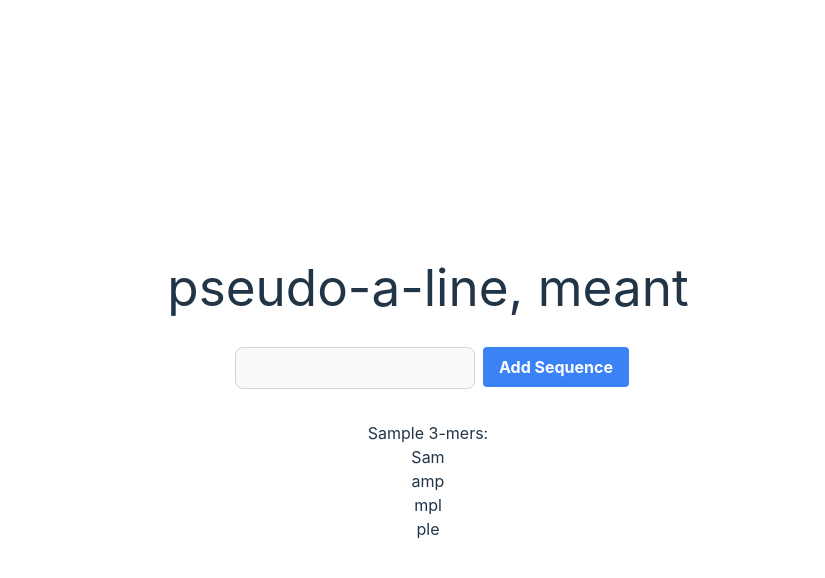
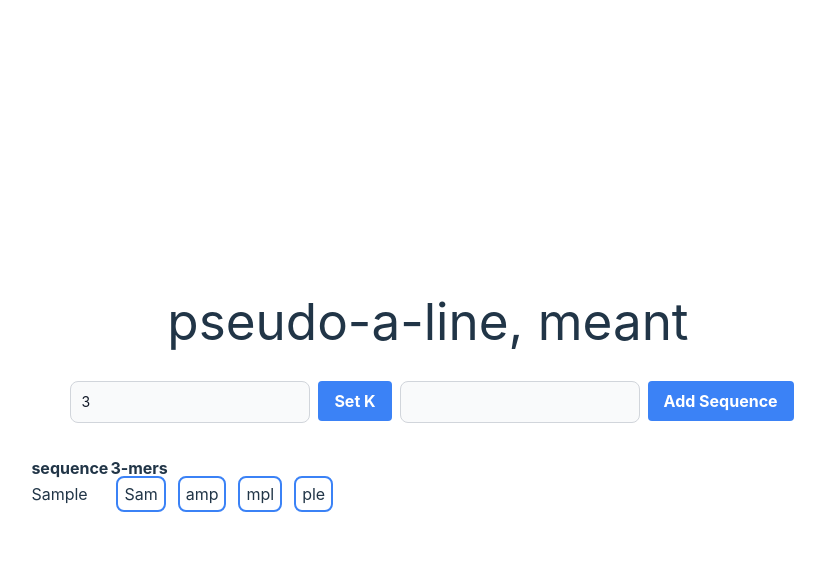
Before and after one commit to mattxwang/pseudo-a-line, a React (Vite) app: page / in a window 1280 px wide. Both pictures are taken after typing "Sample" into the empty fields and a click on the button "Add Sequence". Shown: the top 578 px of the page, without its empty margins (212-1037 px from the left). Built offline with nearby package versions, Linux system fonts and the light colour scheme.

Commit message:
slightly nicer!

```diff
--- a/src/App.tsx
+++ b/src/App.tsx
@@ -2,11 +2,11 @@ import { useState } from 'react'
 import './App.css'
 
 function getKmers(sequence: string, k: number): Set<string> {
+  const res = new Set<string>();
+
   if (sequence.length < k) {
-    throw new Error(`k: ${k} is larger than the length of the sequence (${sequence.length})`);
+    return res;
   }
-
-  const res = new Set<string>();
 
   for (let i = 0; i < (sequence.length - k) + 1; i++) {
     res.add(sequence.substring(i, i + k));
@@ -22,19 +22,25 @@ type SequenceProps = {
 
 function Sequence({sequence, k, kmers}: SequenceProps) {
   return (
-    <div>
-      {sequence} {k}-mers:
-      <ul>
-        {Array.from(kmers).map(key => <li key={key}>{key}</li>)}
-      </ul>
-    </div>
+    <tr>
+      <td>{sequence}</td>
+      <td>
+        <ul className='inline'>
+          {Array.from(kmers).map(key => <li className="inline border-2 border-blue-500 rounded-lg p-1.5 m-1.5" key={key}>{key}</li>)}
+        </ul>
+      </td>
+    </tr>
   )
 }
 
 function App() {
-  const FIXED_K = 3;
+  const [k, setK] = useState<number>(3);
   const [sequence, setSequence] = useState<string>('');
   const [sequences, setSequences] = useState<string[]>([]);
+
+  function onKChange(e: React.ChangeEvent<HTMLInputElement>) {
+    setK(Number(e.target.value));
+  }
 
   function onSequenceChange(e: React.ChangeEvent<HTMLInputElement>) {
     setSequence(e.target.value);
@@ -50,8 +56,8 @@ function App() {
   const processedSequences = sequences.map(sequence => {
     return ({
       sequence: sequence,
-      k: FIXED_K,
-      kmers: getKmers(sequence, FIXED_K),
+      k: k,
+      kmers: getKmers(sequence, k),
     } as SequenceProps)
   })
 
@@ -59,10 +65,22 @@ function App() {
     <div className="App">
       <h1>pseudo-a-line, meant</h1>
       <div className="card">
+        <input className="input mx-2" value={k} type="number" onChange={onKChange} />
+        <button className="btn btn-blue" onClick={onSubmit}>Set K</button>
         <input className="input mx-2" value={sequence} onChange={onSequenceChange} />
         <button className="btn btn-blue" onClick={onSubmit}>Add Sequence</button>
       </div>
-      {processedSequences.map(processedSequence => <Sequence key={processedSequence.sequence} {...processedSequence} />)}
+      <table className='text-left'>
+        <thead>
+          <tr>
+            <th>sequence</th>
+            <th>{k}-mers</th>
+          </tr>
+        </thead>
+        <tbody>
+          {processedSequences.map(processedSequence => <Sequence key={processedSequence.sequence} {...processedSequence} />)}
+        </tbody>
+      </table>
     </div>
   )
 }
```
